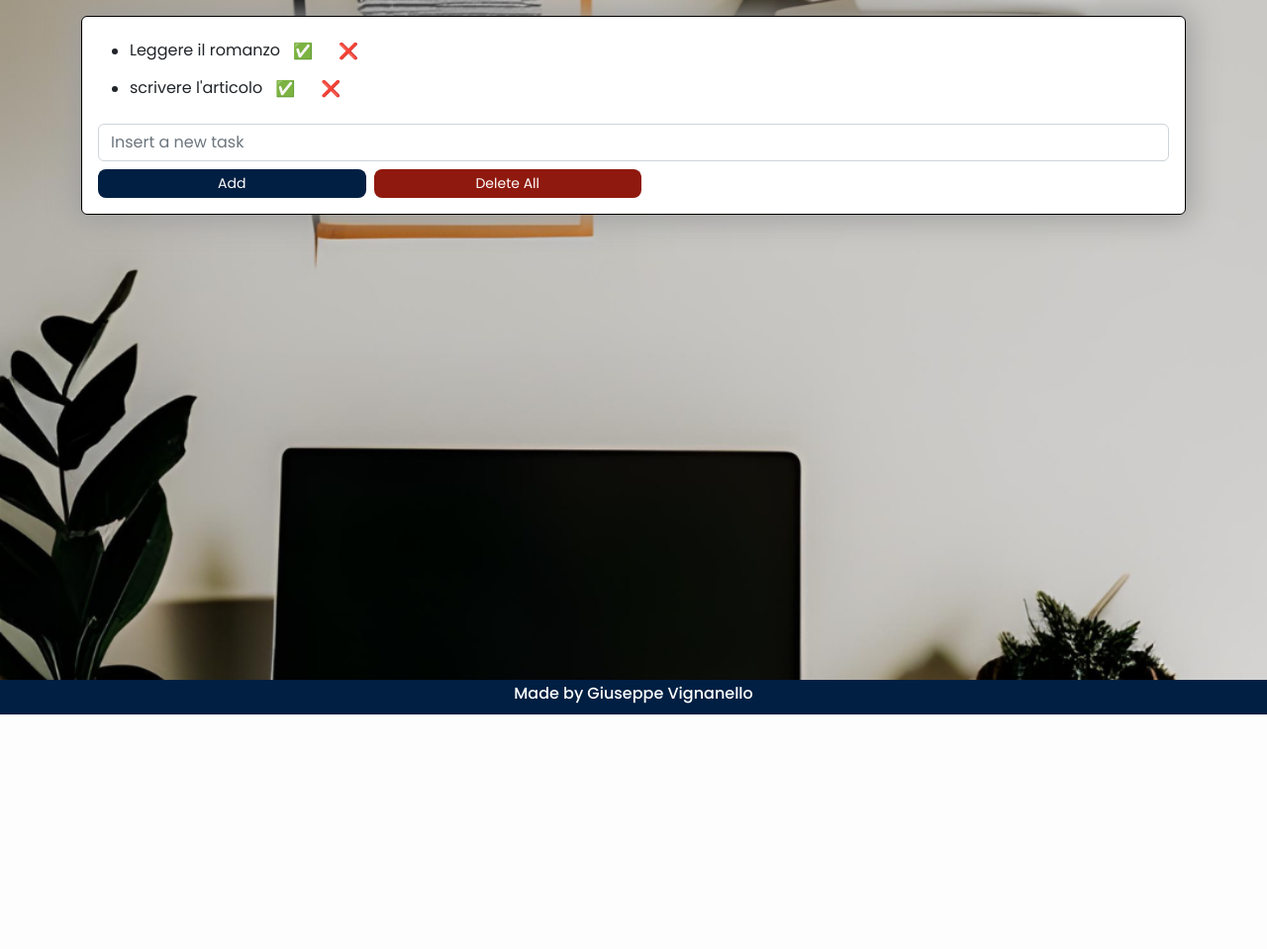
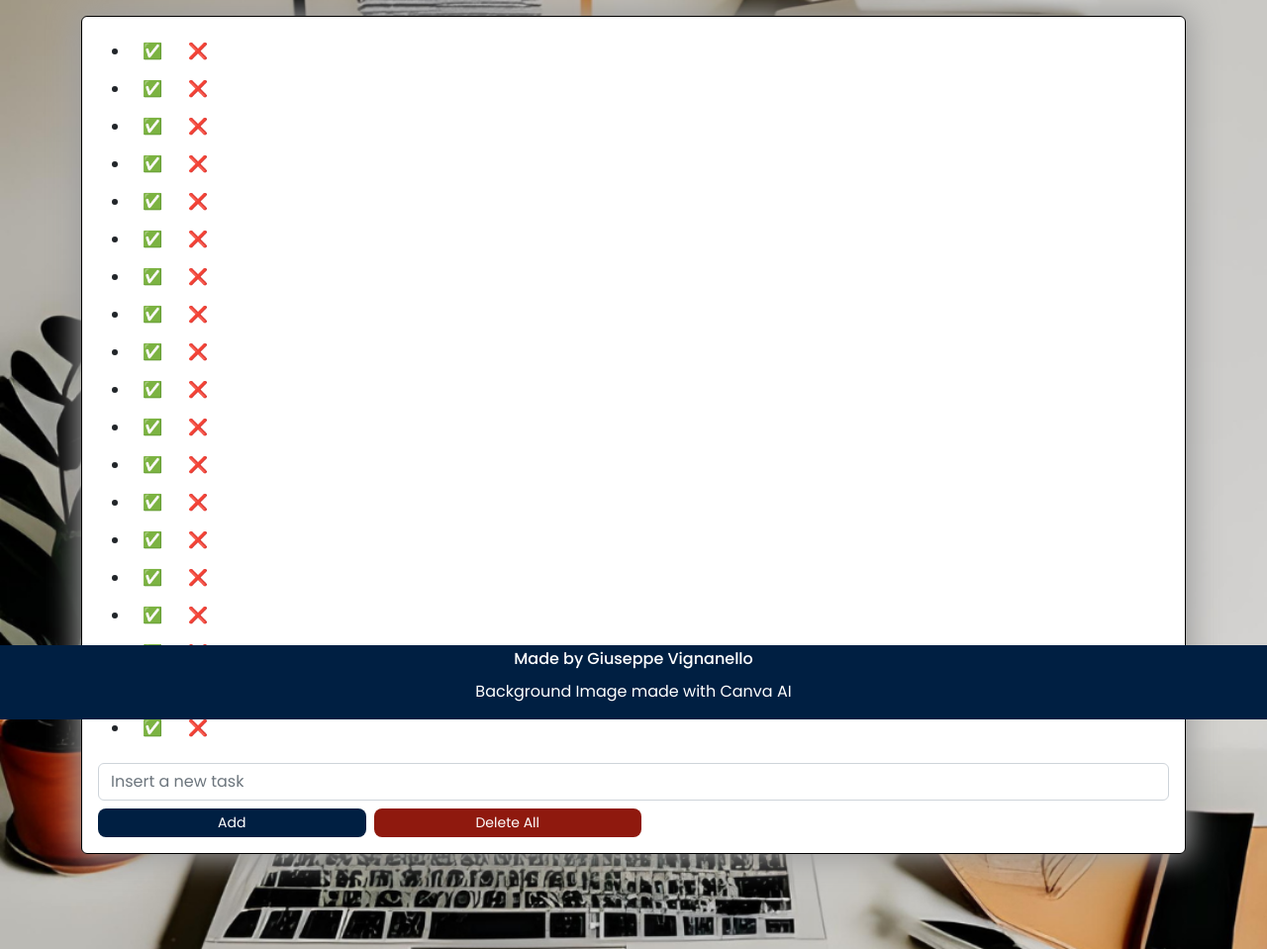
Before and after one commit to giuseppevignanello/php-todo-list-json, a PHP site: page / in a window 1280 px wide. Shown: the part 78-1037 px from the top of the page at 99% size. Before the commit the page ends 800 px from the top, so only its background shows below. Run offline with PHP 8.4, Linux system fonts and the light colour scheme.

Commit message:
fix footer layout

```diff
--- a/assets/css/style.css
+++ b/assets/css/style.css
@@ -38,14 +38,14 @@ header {
 
 .content {
     margin-top: 1rem;
-    margin-bottom: 4rem;
+    margin-bottom: 6rem;
     box-shadow: 0px 0px 30px 5px rgb(159 159 159);
     border: 1px solid black
 }
 
 footer {
     position: fixed;
-    bottom: -40px;
+    bottom: -5px;
     left: 0;
     width: 100%;
 
--- a/tasks.json
+++ b/tasks.json
@@ -1 +1 @@
-[{"text":"Leggere il romanzo","status":false},{"text":"scrivere l'articolo","status":false}]
+[{"text":"","status":false},{"text":"","status":false},{"text":"","status":false},{"text":"","status":false},{"text":"","status":false},{"text":"","status":false},{"text":"","status":false},{"text":"","status":false},{"text":"","status":false},{"text":"","status":false},{"text":"","status":false},{"text":"","status":false},{"text":"","status":false},{"text":"","status":false},{"text":"","status":false},{"text":"","status":false},{"text":"","status":false},{"text":"","status":false},{"text":"","status":false}]
```
